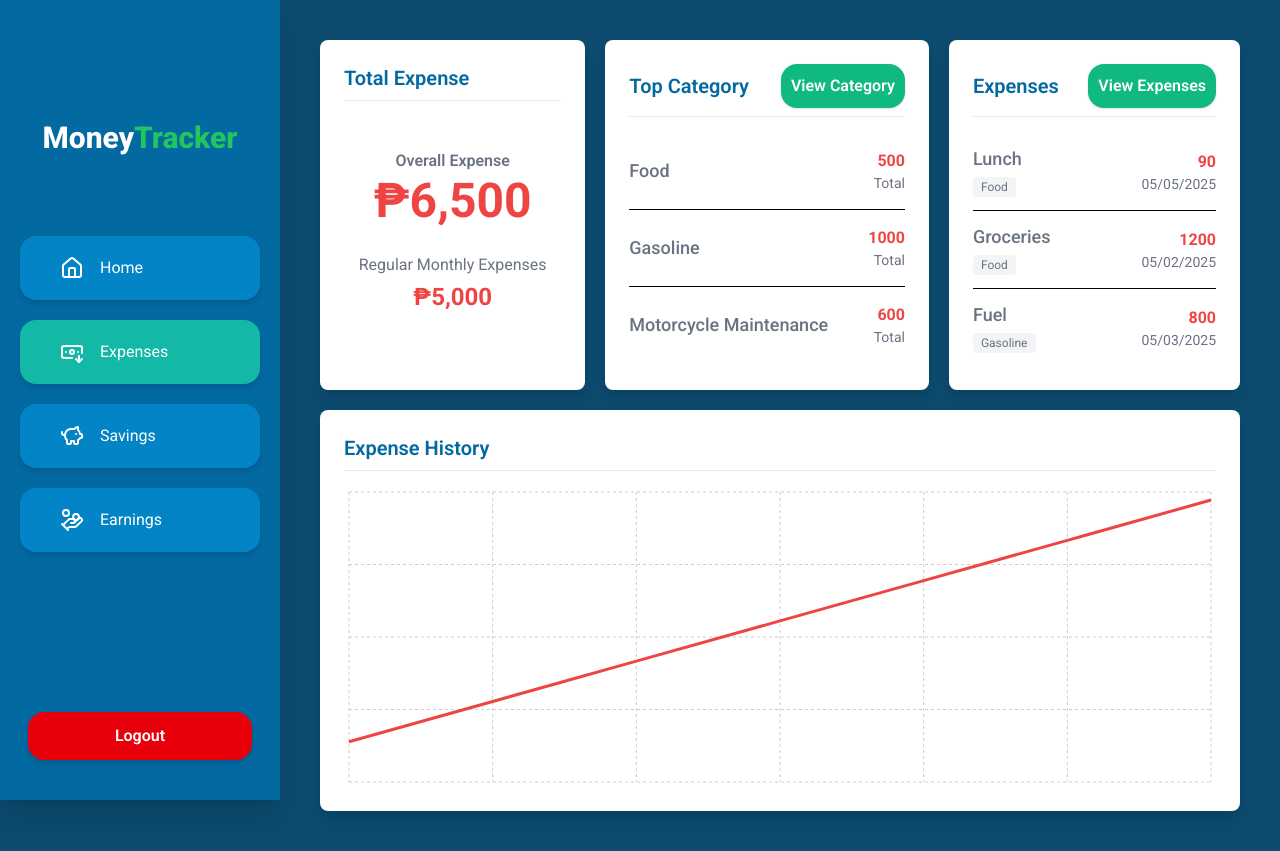
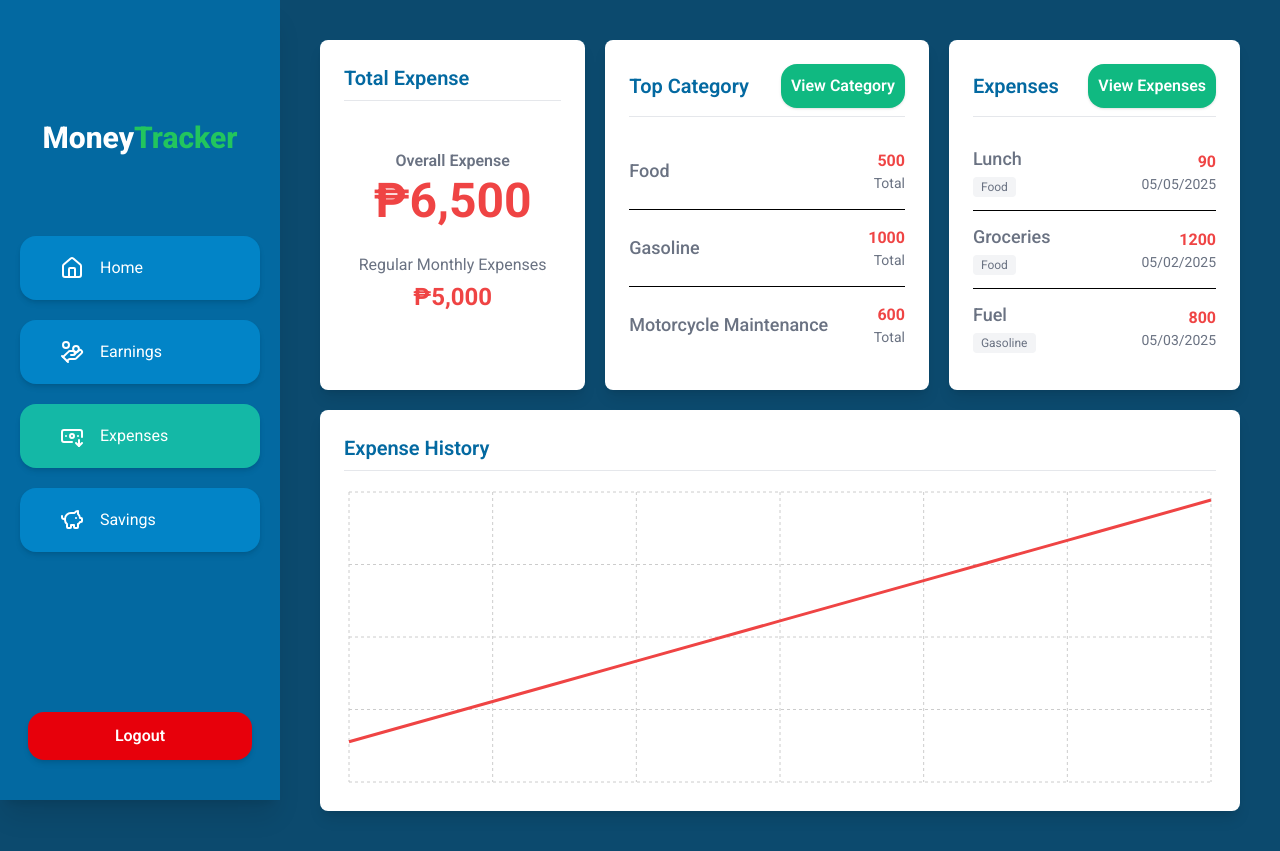
Before and after one commit to Estakuyo/MoneyTracker, a React app in the folder frontend/: page /expenses in a window 1280 px wide. Built offline with nearby package versions, Linux system fonts and the light colour scheme; the HTML template or start-up script is replaced by a standard one.

Commit message:
Rearrange sidebar lists

```diff
--- a/frontend/src/components/sidebar.jsx
+++ b/frontend/src/components/sidebar.jsx
@@ -58,6 +58,15 @@ const Sidebar = () => {
               Home
             </li>
           </Link>
+          <Link to="/earnings">
+            <li
+              className={`sidebar-options ${location.pathname == "/earnings" ? "bg-accent-500" : ""}`}
+              onClick={() => setIsCollapse(true)}
+            >
+              <HandCoins />
+              Earnings
+            </li>
+          </Link>
           <Link to="/expenses">
             <li
               className={`sidebar-options ${location.pathname == "/expenses" ? "bg-accent-500" : ""}`}
@@ -76,15 +85,6 @@ const Sidebar = () => {
               Savings
             </li>
           </Link>
-          <Link to="/earnings">
-            <li
-              className={`sidebar-options ${location.pathname == "/earnings" ? "bg-accent-500" : ""}`}
-              onClick={() => setIsCollapse(true)}
-            >
-              <HandCoins />
-              Earnings
-            </li>
-          </Link>
         </ul>
         <button className="absolute bottom-0 left-0 right-0 w-4/5 mx-auto mb-10 button bg-red-600 text-white hover:bg-red-700">
           Logout
```
